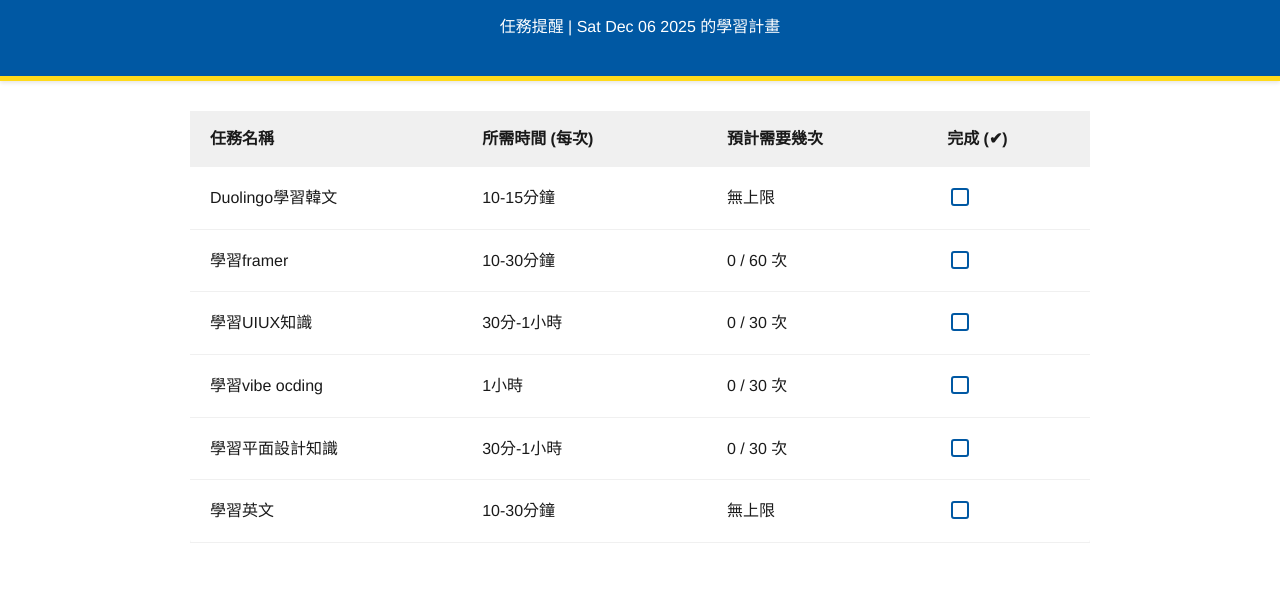
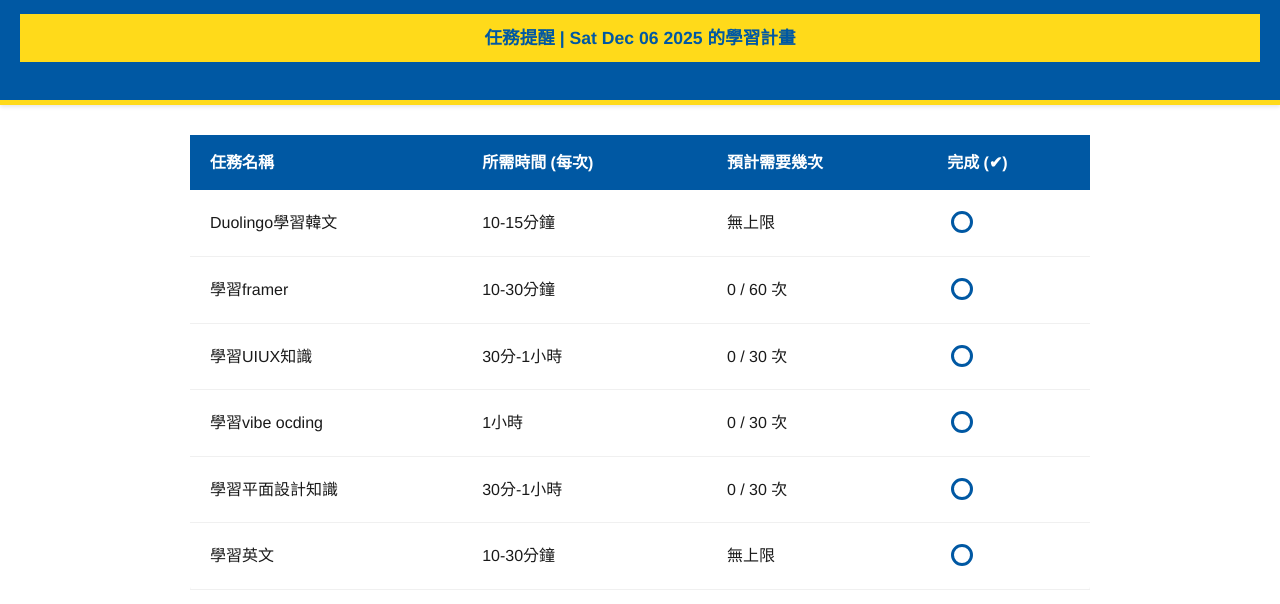
Before and after one commit to shiuriva/Auntie-Task-Reminder, a plain HTML site: page index.html in a window 1280 px wide. Shown: the part 64-668 px from the top of the page. Drawn offline with Linux system fonts and the light colour scheme.

Commit message:
調整 CSS 變數以改善今日已完成任務的顯示，並優化 Checkbox 樣式

```diff
--- a/style.css
+++ b/style.css
@@ -5,12 +5,13 @@
     --ikea-white: #ffffff; /* 背景白 */
     --ikea-light-grey: #f0f0f0; /* 輕微分隔線或表格底色 */
     --ikea-text: #1a1a1a; /* 標準文字顏色 */
-    --ikea-green: #67b044; /* 完成任務的輔助色 */
+    /* 調整完成任務的輔助色：使用淺黃色作為「今日已完成」區塊的背景 */
+    --ikea-light-yellow-bg: #fffbe6;
 }
 
 /* 基礎設定：使用大量白色背景與簡約字體 */
 body {
-    font-family: 'Helvetica Neue', Helvetica, Arial, sans-serif; /* 簡潔的無襯線字體 */
+    font-family: 'Helvetica Neue', Helvetica, Arial, sans-serif;
     margin: 0;
     padding: 0;
     background-color: var(--ikea-white); /* 乾淨的白色背景 */
@@ -33,7 +34,19 @@ header {
 header h1 {
     margin-top: 0;
     font-size: 1.6em;
-    text-transform: uppercase; /* 簡約風格常用大寫 */
+    text-transform: uppercase;
+}
+
+/* 進度訊息 / 鼓勵話語區塊：使用亮黃色作為底色，更具鼓勵感 */
+#progress-message {
+    /* 確保只有在 JS 寫入內容時才顯示 */
+    min-height: 1.2em;
+    padding: 10px 0;
+    margin-top: 10px;
+    background-color: var(--ikea-yellow); /* 亮黃色背景 */
+    color: var(--ikea-blue); /* 深藍色文字 */
+    font-weight: bold;
+    font-size: 1.1em;
 }
 
 /* 任務列表容器：新增最大寬度限制 */
@@ -56,14 +69,23 @@ header h1 {
 #task-table th, #task-table td {
     padding: 15px 20px; /* 增加間距 */
     text-align: left;
-    border-bottom: 1px solid var(--ikea-light-grey); /* 淺灰色分隔線 */
+    /* 這裡使用淡灰色線條，保持簡約 */
+    border-bottom: 1px solid var(--ikea-light-grey);
+}
+
+/* 【IKEA 主題修改】任務列表表頭：使用核心藍色 */
+#task-table thead tr:first-child {
+    background-color: var(--ikea-blue);
+    color: var(--ikea-white);
 }
 
 #task-table th {
-    background-color: var(--ikea-light-grey);
-    color: var(--ikea-text);
+    background-color: var(--ikea-blue); /* 深藍色背景 */
+    color: var(--ikea-white); /* 白色文字 */
     font-weight: 600;
     text-transform: uppercase;
+    /* 移除表頭的分隔線，保持藍色塊的完整性 */
+    border-bottom: none;
 }
 
 /* 完成的打勾欄位樣式 */
@@ -71,31 +93,44 @@ header h1 {
     text-align: center;
 }
 
-/* 任務完成後的樣式 (已達標或今日已完成) */
+/* 任務完成後的樣式 (今日已完成任務區塊) */
+/* 這裡處理任務項目，讓今日已完成的任務行變成淺綠色背景 */
 .task-completed {
-    background-color: var(--ikea-green); /* 完成後使用穩重綠色 */
-    color: var(--ikea-white);
-    text-decoration: none; /* 移除刪除線 */
+    /* 今日已完成任務區塊的行背景色使用淡黃色 */
+    background-color: var(--ikea-light-yellow-bg) !important;
+    color: var(--ikea-text); /* 文字使用標準黑色 */
+    text-decoration: none;
 }
 
 .task-completed td {
-     /* 確保完成列的文字顏色與背景有對比 */
-    color: var(--ikea-white) !important;
-    border-bottom: 1px solid var(--ikea-green);
+    /* 確保文字顏色與背景有對比 */
+    color: var(--ikea-text) !important;
+    border-bottom: 1px solid var(--ikea-light-grey) !important;
+}
+
+/* 針對 JS 插入的「今日已完成任務」標題行 */
+#task-table tr:has(h2) {
+    background-color: var(--ikea-yellow) !important; /* 使用核心黃色強調標題 */
+    color: var(--ikea-blue) !important;
+}
+
+#task-table tr:has(h2) h2 {
+    color: var(--ikea-blue) !important;
 }
 
 /* 讓 Checkbox 更貼合簡約風格 */
 input[type="checkbox"] {
     -webkit-appearance: none;
     appearance: none;
-    width: 18px;
-    height: 18px;
-    border: 2px solid var(--ikea-blue); /* 藍色邊框 */
-    border-radius: 3px;
+    width: 22px; /* 稍微放大 */
+    height: 22px;
+    border: 3px solid var(--ikea-blue); /* 藍色邊框 */
+    border-radius: 50%; /* 圓形 Checkbox，更現代簡約 */
     cursor: pointer;
     position: relative;
     top: 3px;
-    background-color: white;
+    background-color: var(--ikea-white);
+    transition: all 0.2s ease-in-out;
 }
 
 input[type="checkbox"]:checked {
@@ -105,11 +140,12 @@ input[type="checkbox"]:checked {
 
 input[type="checkbox"]:checked::after {
     content: '✔';
-    font-size: 12px;
+    font-size: 14px;
     color: var(--ikea-blue); /* 勾勾使用深藍色 */
     position: absolute;
-    left: 2px;
-    top: -1px;
+    left: 4px;
+    top: -2px;
+    font-weight: bold;
 }
 
 /* 手機適配 - 讓表格更緊湊 */
```
